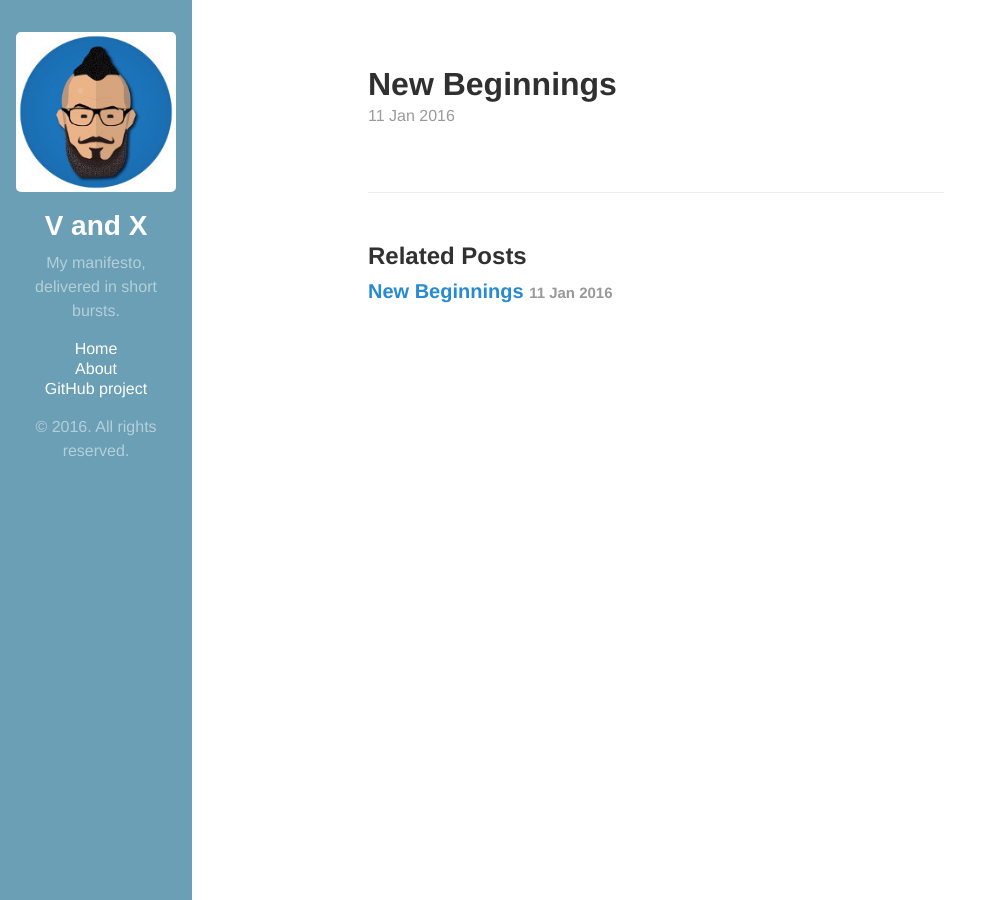
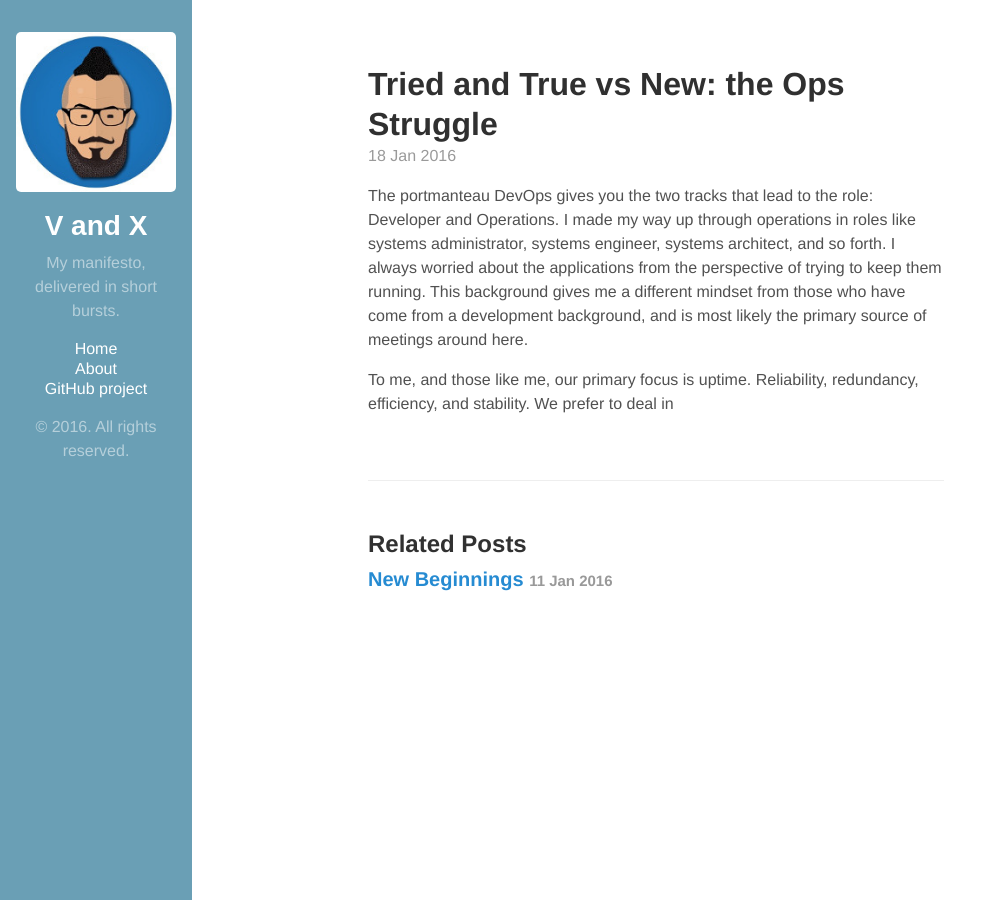
Before and after one commit to TimBanks/timbanks.github.io, a Jekyll site: the page built from _posts/2016-01-19-ops-as-a-way.md, in a window 1280 px wide. Shown: the whole page, without its empty margins (0-991 px from the left). Built offline with Jekyll 4.4.1, drawn with Linux system fonts in a browser that asks for light colours.

Commit message:
layout changes

```diff
--- a/_posts/2016-01-19-ops-as-a-way.md
+++ b/_posts/2016-01-19-ops-as-a-way.md
@@ -1,6 +1,10 @@
 ---
 layout: post
-title:  "New Beginnings"
-date:   2016-01-12 00:20:00 +0600
-categories: social introspection
+title:  "Tried and True vs New: the Ops Struggle"
+date:   2016-01-19 00:20:00 +0600
+categories: DevOps
 ---
+
+The portmanteau DevOps gives you the two tracks that lead to the role: Developer and Operations. I made my way up through operations in roles like systems administrator, systems engineer, systems architect, and so forth. I always worried about the applications from the perspective of trying to keep them running. This background gives me a different mindset from those who have come from a development background, and is most likely the primary source of meetings around here.
+
+To me, and those like me, our primary focus is uptime. Reliability, redundancy, efficiency, and stability. We prefer to deal in
```
Also changed, not shown: index.html (+4 -31 lines), post_detail.html (added, +9 -0 lines).
